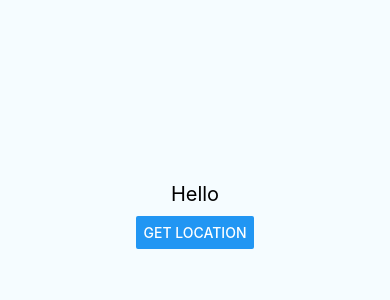
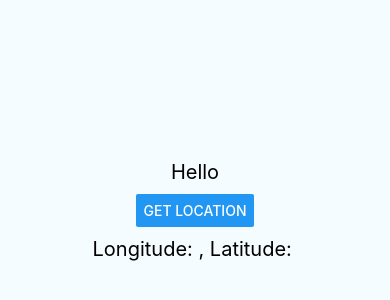
Before and after one commit to sauravghosal/HostileArch, a React Native app in the folder hostile-arch-app/hostile-arch-app/: screen / in a window 390 px wide. Shown: the part 212-512 px from the top of the page. Built offline with nearby package versions, Linux system fonts and the light colour scheme.

Commit message:
location styling, testing state

```diff
--- a/hostile-arch-app/hostile-arch-app/App.js
+++ b/hostile-arch-app/hostile-arch-app/App.js
@@ -8,15 +8,28 @@ export default class App extends Component {
   constructor(props) {
     super(props);
     this.state = {
-      location: false
+      location: false,
+      lat: null,
+      long: null
     };
   }
+
+  changeLat = newLat => {
+    this.setState({
+      lat: newLat
+    });
+  };
+
+  changeLong = newLong => {
+    this.setState({
+      long: newLong
+    });
+  };
 
   handleClick = event => {
     this.setState({
       location: true
     });
-    console.log("clicked!");
   };
 
   render() {
@@ -27,7 +40,18 @@ export default class App extends Component {
           title="Get Location"
           onPress={e => this.handleClick(e)}
         ></Button>
-        {this.state.location === true && <Location />}
+        {this.state.location === true && (
+          <Location
+            lat={this.state.lat}
+            long={this.state.long}
+            changeLat={this.changeLat.bind(this)}
+            changeLong={this.changeLong.bind(this)}
+          />
+        )}
+
+        <Text style={styles.welcome}>
+          Longitude: {this.state.long}, Latitude: {this.state.lat}
+        </Text>
       </View>
     );
   }
--- a/hostile-arch-app/hostile-arch-app/components/Location.js
+++ b/hostile-arch-app/hostile-arch-app/components/Location.js
@@ -1,5 +1,5 @@
 import React, { Component } from "react";
-import { View, Text, StyleSheet } from "react-native";
+import { View, Text, StyleSheet, ActivityIndicator } from "react-native";
 
 export default class Location extends Component {
   constructor() {
@@ -32,24 +32,26 @@ export default class Location extends Component {
       where: { lat: position.coords.latitude, lng: position.coords.longitude }
     });
 
-    console.log(this.state.where);
-    console.log(this.state.ready);
+    this.props.changeLat(this.state.lat);
+    this.props.changeLong(this.state.long);
   };
   geoFailure = err => {
     this.setState({ error: err.message });
   };
   render() {
     return (
-      <View style={styles.container}>
+      <>
         {!this.state.ready && (
-          <Text style={styles.big}>Using Geolocation in React Native.</Text>
+          <ActivityIndicator size="large" color="#0000ff" />
         )}
-        {this.state.error && <Text style={styles.big}>{this.state.error}</Text>}
+        {this.state.error && (
+          <Text style={styles.welcome}>{this.state.error}</Text>
+        )}
         {this.state.ready && (
-          <Text style={styles.big}>{`Latitude: ${this.state.where.lat}
+          <Text style={styles.welcome}>{`Latitude: ${this.state.where.lat}
             Longitude: ${this.state.where.lng}`}</Text>
         )}
-      </View>
+      </>
     );
   }
 }
@@ -61,8 +63,9 @@ const styles = StyleSheet.create({
     alignItems: "center",
     justifyContent: "center"
   },
-  big: {
-    fontSize: 48,
-    color: "#000000"
+  welcome: {
+    fontSize: 20,
+    textAlign: "center",
+    margin: 10
   }
 });
```
